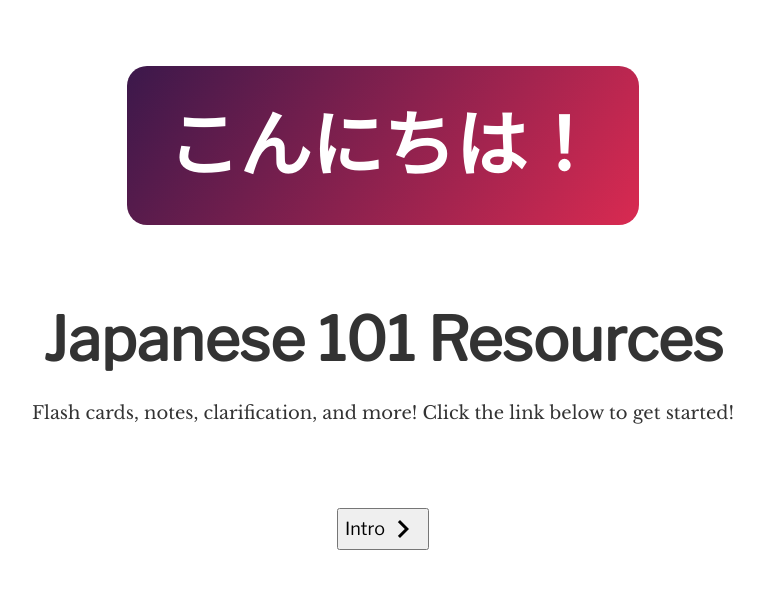
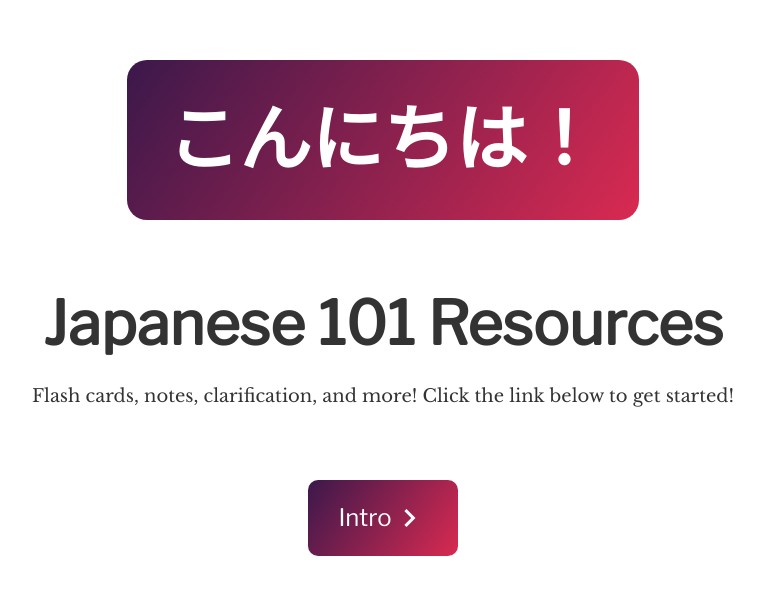
Before and after one commit to danielnoon/japanese-resources, a Gatsby site: page / in a window 1280 px wide. Shown: the part 122-716 px from the top of the page, without its empty margins (257-1021 px from the left). Built offline with nearby package versions, Linux system fonts and the light colour scheme; Gatsby itself is replaced by a stand-in of ours.

Commit message:
fix intro button

```diff
--- a/src/pages/index.tsx
+++ b/src/pages/index.tsx
@@ -19,7 +19,7 @@ const IndexPage = () => (
           </p>
         </div>
         <Link to="/intro">
-          <button className="call-to-action">
+          <button className="btn">
             <div className="button-inner">
               Intro <i className="icon md-36">chevron_right</i>
             </div>
```
